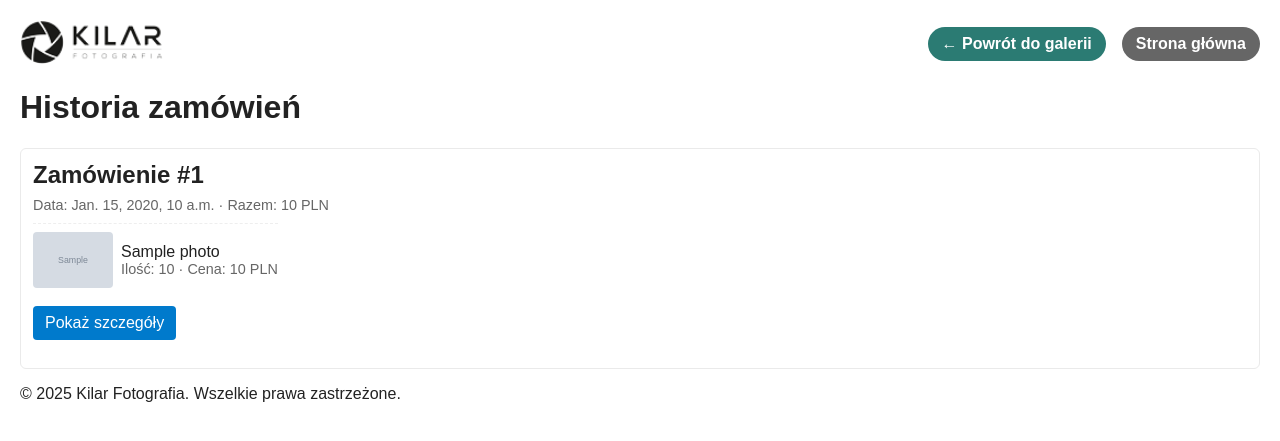
After one commit to DawidC420/kilar-fotografia, a Django app: template fotoapp/templates/fotoapp/client_panel.html in a window 1280 px wide. The commit adds this page. Shown: the top 441 px of the page. Run offline with Django 5.2, Linux system fonts and the light colour scheme; the template is opened without the code that fills it: most values are stand-ins (such as "Sample title", 1, 10 or a date in 2020); grey boxes marked "Sample" are stand-in pictures.

Commit message:
Dodano panel klienta

```diff
--- /dev/null
+++ b/fotoapp/templates/fotoapp/client_panel.html
@@ -0,0 +1,87 @@
+{% load static %}
+<!doctype html>
+<html lang="pl">
+<head>
+  <meta charset="utf-8">
+  <title>Panel klienta — Historia zamówień</title>
+  <meta name="viewport" content="width=device-width,initial-scale=1">
+  <style>
+    body{font-family:Arial, sans-serif;margin:20px;color:#222}
+    header#mainHeader{display:flex;align-items:center;justify-content:space-between;margin-bottom:18px}
+    .logo-left img{height:44px}
+    .nav-right{display:flex;gap:8px;align-items:center}
+    .cart-icon{display:inline-block;padding:8px 14px;background:#2b7b73;color:#fff;border-radius:24px;text-decoration:none;font-weight:600}
+    .order{border:1px solid #eaeaea;padding:12px;margin-bottom:12px;border-radius:6px}
+    .order h2{margin:0 0 8px 0}
+    .items{display:flex;gap:10px;flex-wrap:wrap}
+    .item{display:flex;gap:8px;align-items:center;border-top:1px dashed #eee;padding:8px 0}
+    img.thumb{width:80px;height:56px;object-fit:cover;border-radius:4px}
+    .meta{color:#666;font-size:0.9em}
+    a.button{display:inline-block;padding:8px 12px;background:#007acc;color:#fff;text-decoration:none;border-radius:4px}
+  </style>
+</head>
+<body>
+
+  <header id="mainHeader">
+    <div class="logo-left">
+      <a href="{% url 'home' %}"><img src="{% static 'images/logo.png' %}" alt="Logo Kilar Fotografia" /></a>
+    </div>
+    <div class="nav-right">
+      <a href="#" class="cart-icon"
+         onclick="event.preventDefault(); if(document.referrer && document.referrer.indexOf('/gallery/')!==-1){ window.location=document.referrer; } else { window.location='{% url 'home' %}'; }">
+        ← Powrót do galerii
+      </a>
+      <a href="{% url 'home' %}" class="cart-icon" style="background:#666;margin-left:8px;">
+        Strona główna
+      </a>
+    </div>
+  </header>
+
+  <h1>Historia zamówień</h1>
+
+  {% if orders %}
+    {% for order in orders %}
+      <div class="order">
+        <h2>Zamówienie #{{ order.id }}</h2>
+        <div class="meta">Data: {{ order.date }} · Razem: {{ order.total }} PLN</div>
+
+        <div class="items" style="margin-top:10px">
+          {% for item in order.items %}
+            <div class="item">
+              {% if item.thumb %}
+                <img class="thumb" src="{{ item.thumb }}" alt="Podgląd">
+              {% else %}
+                <div style="width:80px;height:56px;background:#f4f4f4;display:flex;align-items:center;justify-content:center;color:#999">—</div>
+              {% endif %}
+              <div>
+                <div>
+                  {% if item.photo and item.photo.title %}
+                    {{ item.photo.title }}
+                  {% elif item.photo %}
+                    {{ item.photo.image.name }}
+                  {% else %}
+                    (brak informacji)
+                  {% endif %}
+                </div>
+                <div class="meta">Ilość: {{ item.qty }} · Cena: {{ item.price }} PLN</div>
+              </div>
+            </div>
+          {% endfor %}
+        </div>
+
+        <p style="margin-top:10px">
+          <a class="button" href="{% url 'client_order_detail' order.id %}">Pokaż szczegóły</a>
+        </p>
+      </div>
+    {% endfor %}
+  {% else %}
+    <p>Brak zamówień.</p>
+  {% endif %}
+
+  <!-- 'Strona główna' przeniesiona do nagłówka obok przycisku 'Powrót do galerii' -->
+
+  <footer>
+    <p>&copy; 2025 Kilar Fotografia. Wszelkie prawa zastrzeżone.</p>
+  </footer>
+</body>
+</html>
--- a/fotoapp/templates/fotoapp/gallery.html
+++ b/fotoapp/templates/fotoapp/gallery.html
@@ -18,6 +18,11 @@
       <button type="button" id="open-mini-cart" class="cart-icon">
         🛒 Koszyk (<span id="cart-count">{{ cart_count }}</span>)
       </button>
+      {% if request.session.gallery_access %}
+        <a href="{% url 'client_panel' %}" id="client-panel-btn" class="cart-icon" style="margin-left:8px;">
+          👤 Panel klienta
+        </a>
+      {% endif %}
     </div>
   </header>
 
```
Also changed, not shown: fotoapp/templates/fotoapp/order_detail.html (added, +92 -0 lines).
